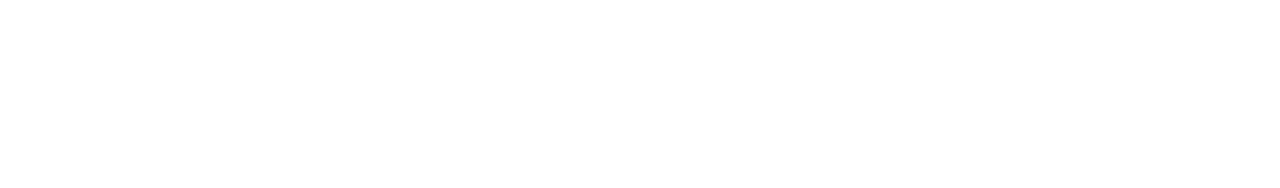
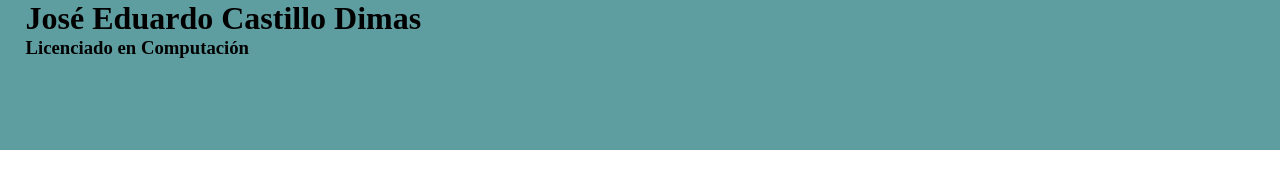
Before and after one commit to EduardoYetmo/CienciasComputacion, a plain HTML site: page Tarea3/index.html in a window 1280 px wide. Drawn offline with Linux system fonts and the light colour scheme.

Commit message:
Tarea3 update1

```diff
--- a/Tarea3/index.html
+++ b/Tarea3/index.html
@@ -4,6 +4,18 @@
         <title>Curriculum</title>
         <meta charset="utf-8">
         <meta name="description" content="Curriculum"
-        <meta name="keywords" content="">
+        <meta name="keywords" content="Curriculum, CV, Datos Personales, Estudios">
+        <meta name="author" content="José Eduardo Castillo Dimas">
+        <link rel="icon" href="imagenes/icono.ico" type=""imagen/x.icon>
+        <link rel="stylesheet" href="style.css">
     </head>
+
+    <body>
+        <header id="inicio">
+            <div>
+                <h1>José Eduardo Castillo Dimas</h1>
+                <h3>Licenciado en Computación</h3>
+            </div>
+        </header>
+    </body>
 </html>
--- a/Tarea3/style.css
+++ b/Tarea3/style.css
@@ -0,0 +1,11 @@
+* {
+    margin: 0px;
+    padding: 0px;
+}
+
+#inicio {
+    width: 96%;
+    height: 150px;
+    padding: 0% 2%;
+    background-color: cadetblue;
+}
```
